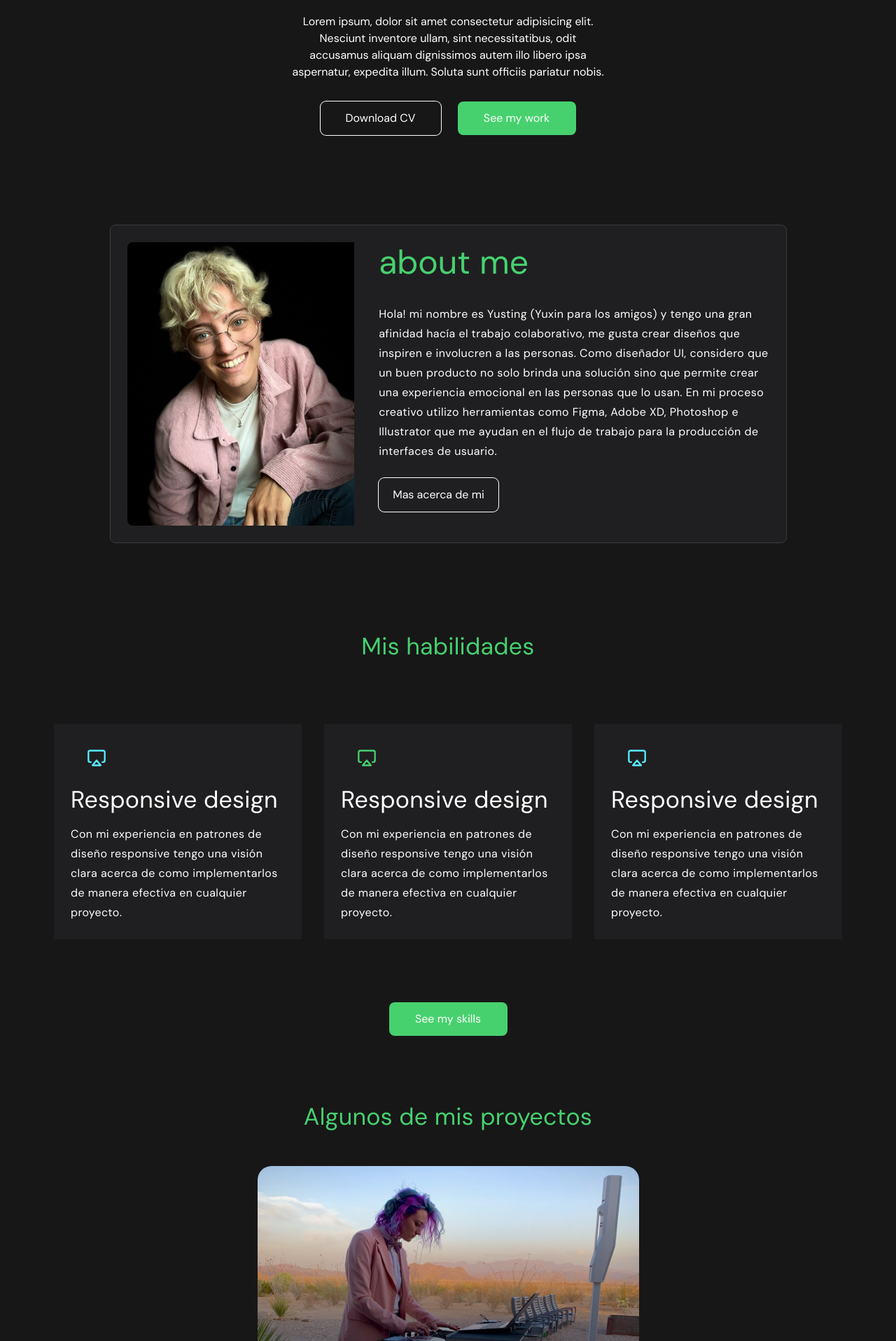
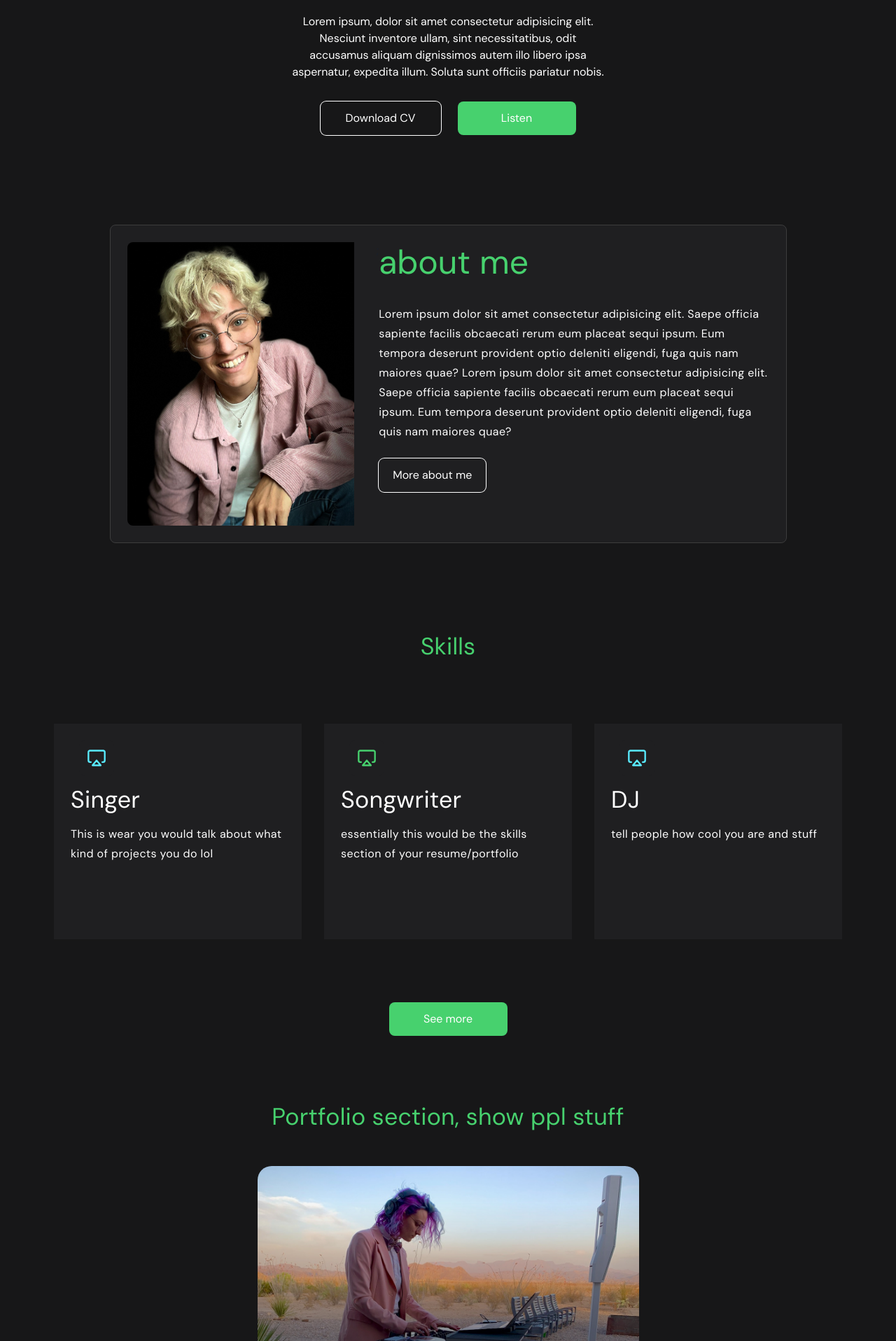
Before and after one commit to thinklikeadesigner/kfolio, a React (Create React App) app: page / in a window 1280 px wide. Shown: the part 884-2800 px from the top of the page at 70% size. Built offline with nearby package versions, Linux system fonts and the light colour scheme.

Commit message:
changed copy

```diff
--- a/src/foundation/NavBar/NavBar.tsx
+++ b/src/foundation/NavBar/NavBar.tsx
@@ -39,7 +39,7 @@ export default function PFNavBar({ color, stylesProps }: PFNavBarProps) {
         </Box>
         <Box>
           <PFButton variant="solid" size="size5" hover={{ bg: "linear-gradient(270deg, #47D16E 10.81%, #59EBFF 100%)" }}
-          ><PFParagraph variant="boton" text="Contact Me" /> </PFButton>
+          ><PFParagraph variant="boton" text="Check out my Music!" /> </PFButton>
         </Box>
       </Box>
     </Box>
--- a/src/foundation/PFAbilityCard/PFAbilityCard.tsx
+++ b/src/foundation/PFAbilityCard/PFAbilityCard.tsx
@@ -18,15 +18,15 @@ export default function PFAbilityCard() {
     <Box bg="fondo" d="flex" flexDirection="column" justifyContent="center" minW="100vw" m="0" p="0" pt={["64px",
       "80px"]} pb={["32px",
         "64px"]} alignItems="center" >
-      <PFHeading variant="h3" text="Mis habilidades" color="primario" />
+      <PFHeading variant="h3" text="Skills" color="primario" />
       <Stack direction={{ sm: 'column', md: 'column', lg: 'row' }} justifyContent="center" gap='24px' py="90px">
         <Box w="354px" h="308px" bg='rellenos' p="24px">
           <PFIconButton stylesProps={{
             background: "rellenos", color: "#59EBFF", marginBottom: "15px"
 
           }} hover={{ background: "rellenos", color: "blanco" }} icon={<FiAirplay />} ariaLabel="insta button" />
-          <PFHeading color="blanco" variant="h3" text="Responsive design" stylesProps={{ marginBottom: "15px", textAlign: "left" }} />
-          <PFParagraph color="blanco" variant="body1" text="Con mi experiencia en patrones de diseño responsive tengo una visión clara acerca de como implementarlos de manera efectiva en cualquier proyecto." stylesProps={{ textAlign: "left" }} />
+          <PFHeading color="blanco" variant="h3" text="Singer" stylesProps={{ marginBottom: "15px", textAlign: "left" }} />
+          <PFParagraph color="blanco" variant="body1" text="This is wear you would talk about what kind of projects you do lol" stylesProps={{ textAlign: "left" }} />
         </Box>
 
         <Box w="354px" h="308px" bg='rellenos' p="24px">
@@ -34,20 +34,20 @@ export default function PFAbilityCard() {
             background: "rellenos", color: "primario", marginBottom: "15px"
 
           }} hover={{ background: "rellenos", color: "blanco" }} icon={<FiAirplay />} ariaLabel="insta button" />
-          <PFHeading color="blanco" variant="h3" text="Responsive design" stylesProps={{ marginBottom: "15px", textAlign: "left" }} />
-          <PFParagraph color="blanco" variant="body1" text="Con mi experiencia en patrones de diseño responsive tengo una visión clara acerca de como implementarlos de manera efectiva en cualquier proyecto." stylesProps={{ textAlign: "left" }} />
+          <PFHeading color="blanco" variant="h3" text="Songwriter" stylesProps={{ marginBottom: "15px", textAlign: "left" }} />
+          <PFParagraph color="blanco" variant="body1" text="essentially this would be the skills section of your resume/portfolio" stylesProps={{ textAlign: "left" }} />
         </Box>
         <Box w="354px" h="308px" bg='rellenos' p="24px">
           <PFIconButton stylesProps={{
             background: "rellenos", color: "#59EBFF", marginBottom: "15px"
 
           }} hover={{ background: "rellenos", color: "blanco" }} icon={<FiAirplay />} ariaLabel="insta button" />
-          <PFHeading color="blanco" variant="h3" text="Responsive design" stylesProps={{ marginBottom: "15px", textAlign: "left" }} />
-          <PFParagraph color="blanco" variant="body1" text="Con mi experiencia en patrones de diseño responsive tengo una visión clara acerca de como implementarlos de manera efectiva en cualquier proyecto." stylesProps={{ textAlign: "left" }} />
+          <PFHeading color="blanco" variant="h3" text="DJ" stylesProps={{ marginBottom: "15px", textAlign: "left" }} />
+          <PFParagraph color="blanco" variant="body1" text="tell people how cool you are and stuff" stylesProps={{ textAlign: "left" }} />
         </Box>
       </Stack>
       <PFButton variant="solid" size="size7" hover={{ bg: "linear-gradient(270deg, #47D16E 10.81%, #59EBFF 100%)" }}
-      ><PFParagraph variant="boton" text="See my skills" />  </PFButton>
+      ><PFParagraph variant="boton" text="See more" />  </PFButton>
     </Box >
   );
 }
--- a/src/foundation/PFAbout/PFAbout.tsx
+++ b/src/foundation/PFAbout/PFAbout.tsx
@@ -26,7 +26,8 @@ export const PFAbout = ({ children }: PFAboutProps) => {
 
 
           <PFHeading stylesProps={{ textAlign: "left", marginBottom: "32px" }} color="primario" text="about me" variant="h2" />
-          <PFParagraph stylesProps={{ textAlign: "left", marginBottom: "24px" }} variant="body1" text="Hola! mi nombre es Yusting (Yuxin para los amigos) y tengo una gran afinidad hacía el trabajo colaborativo, me gusta crear diseños que inspiren e involucren a las personas. Como diseñador UI, considero que un buen producto no solo brinda una solución sino que permite crear una experiencia emocional en las personas que lo usan. En mi proceso creativo utilizo herramientas como Figma, Adobe XD, Photoshop e Illustrator que me ayudan en el flujo de trabajo para la producción de interfaces de usuario. " color="blanco" />
+          <PFParagraph stylesProps={{ textAlign: "left", marginBottom: "24px" }} variant="body1" text="          Lorem ipsum dolor sit amet consectetur adipisicing elit. Saepe officia sapiente facilis obcaecati rerum eum placeat sequi ipsum. Eum tempora deserunt provident optio deleniti eligendi, fuga quis nam maiores quae?          Lorem ipsum dolor sit amet consectetur adipisicing elit. Saepe officia sapiente facilis obcaecati rerum eum placeat sequi ipsum. Eum tempora deserunt provident optio deleniti eligendi, fuga quis nam maiores quae?" color="blanco" />
+
           <Box sx={{
             boxShadow: "0 0 0 1px white",
             width: "fit-content",
@@ -49,7 +50,7 @@ export const PFAbout = ({ children }: PFAboutProps) => {
                   maskComposite: "exclude"
                 }
               }}
-            ><PFParagraph variant="boton" text="Mas acerca de mi" />  </PFButton>
+            ><PFParagraph variant="boton" text="More about me" />  </PFButton>
           </Box>
         </Box>
       </Box>
--- a/src/foundation/PFIntro/PFIntro.tsx
+++ b/src/foundation/PFIntro/PFIntro.tsx
@@ -53,7 +53,7 @@ export const PFIntro = ({ children }: PFIntroProps) => {
           </Box>
           <Box w="24px"></Box>
           <PFButton variant="solid" size="size7" hover={{ bg: "linear-gradient(270deg, #47D16E 10.81%, #59EBFF 100%)" }}
-          ><PFParagraph variant="boton" text="See my work" />  </PFButton>
+          ><PFParagraph variant="boton" text="Listen" />  </PFButton>
         </Box>
       </Box>
     </Box >
--- a/src/foundation/PFOverlay/PFOverlay.tsx
+++ b/src/foundation/PFOverlay/PFOverlay.tsx
@@ -13,7 +13,7 @@ type Props = {
 
 const ContentContainer = styled.div`
   position: relative;
-@media screen and (min-width: 750px) {
+@media screen and (min-width: 900px) {
   &:hover #overlay-content {
     opacity: 1;
   }}
@@ -32,8 +32,8 @@ const OverlayContainer = styled.div`
   width: 100%;
   opacity: 1;
   background: linear-gradient(180deg, rgba(0, 0, 0, 0) 9.74%, #000000 100%);
-@media screen and (min-width: 750px) {
-  opacity: 1;
+@media screen and (min-width: 900px) {
+  opacity: 0;
   transition: all 0.2s ease-in-out;
 }
 `
--- a/src/foundation/PFProjects/PFProjects.tsx
+++ b/src/foundation/PFProjects/PFProjects.tsx
@@ -20,7 +20,7 @@ export const PFProjects = () => {
   return (
     <Box bg="fondo" d="flex" flexDirection="column" justifyContent="center" minW="100vw" m="0" p="0" py="64px" alignItems="center" >
       <Box>
-        <PFHeading variant="h3" text="Algunos de mis proyectos" color="primario" />
+        <PFHeading variant="h3" text="Portfolio section, show ppl stuff" color="primario" />
         <Box p="relative" px={["45px", "90px", "144px"]} d="flex" flexDir={"column"} gap="50px" justifyContent="space-around" mt="50px" alignItems={"center"}>
           <PFOverlay
             image={<PFImage stylesProps={{
@@ -31,8 +31,8 @@ export const PFProjects = () => {
                */
               //GOOGLE
               borderRadius: "20px"
-            }} objectFit="cover" boxSize='100px' src="djnotlooking.jpg" />} heading={<PFHeading stylesProps={{ position: "absolute", bottom: "68px", left: "47px" }} color="blanco" variant="h3" text="Stardeos - Un lugar justo"></PFHeading>}
-            text={<PFParagraph variant="sub1" color="blanco" text="Ver más en Behance desktop" stylesProps={{ position: "absolute", bottom: "40px", left: "47px" }} />} />
+            }} objectFit="cover" boxSize='100px' src="djnotlooking.jpg" />} heading={<PFHeading stylesProps={{ position: "absolute", bottom: "68px", left: "47px" }} color="blanco" variant="h3" text="A cool project"></PFHeading>}
+            text={<PFParagraph variant="sub1" color="blanco" text="Something about that project" stylesProps={{ position: "absolute", bottom: "40px", left: "47px" }} />} />
           <PFOverlay
             image={<PFImage stylesProps={{
               width: "545px",
@@ -42,8 +42,8 @@ export const PFProjects = () => {
                */
               //GOOGLE
               borderRadius: "20px"
-            }} objectFit="cover" boxSize='100px' src="carsmile.jpg" />} heading={<PFHeading stylesProps={{ position: "absolute", bottom: "68px", left: "47px" }} color="blanco" variant="h3" text="Stardeos - Un lugar justo"></PFHeading>}
-            text={<PFParagraph variant="sub1" color="blanco" text="Rediseño de Stardeos.com" stylesProps={{ position: "absolute", bottom: "40px", left: "47px" }} />} />
+            }} objectFit="cover" boxSize='100px' src="carsmile.jpg" />} heading={<PFHeading stylesProps={{ position: "absolute", bottom: "68px", left: "47px" }} color="blanco" variant="h3" text="Cool project, numero dos"></PFHeading>}
+            text={<PFParagraph variant="sub1" color="blanco" text="Maybe this can link to some other thing you did idk" stylesProps={{ position: "absolute", bottom: "40px", left: "47px" }} />} />
           <PFOverlay
             image={<PFImage stylesProps={{
               width: "545px",
@@ -53,10 +53,10 @@ export const PFProjects = () => {
                */
               //GOOGLE
               borderRadius: "20px"
-            }} objectFit="cover" boxSize='100px' src="guitar.jpg" />} heading={<PFHeading stylesProps={{ position: "absolute", bottom: "68px", left: "47px" }} color="blanco" variant="h3" text="Stardeos - Un lugar justo"></PFHeading>}
-            text={<PFParagraph variant="sub1" color="blanco" text="Rediseño de Stardeos.com" stylesProps={{ position: "absolute", bottom: "40px", left: "47px" }} />} />
+            }} objectFit="cover" boxSize='100px' src="guitar.jpg" />} heading={<PFHeading stylesProps={{ position: "absolute", bottom: "68px", left: "47px" }} color="blanco" variant="h3" text="Some other cool thing"></PFHeading>}
+            text={<PFParagraph variant="sub1" color="blanco" text="ran out of ideas for stuff to say" stylesProps={{ position: "absolute", bottom: "40px", left: "47px" }} />} />
           <PFButton variant="solid" size="size6" hover={{ bg: "linear-gradient(270deg, #47D16E 10.81%, #59EBFF 100%)" }}
-          ><PFParagraph variant="boton" text="Rediseño de Stardeos.com" /></PFButton>
+          ><PFParagraph variant="boton" text="My Music" /></PFButton>
         </Box>
       </Box>
     </Box >
```
